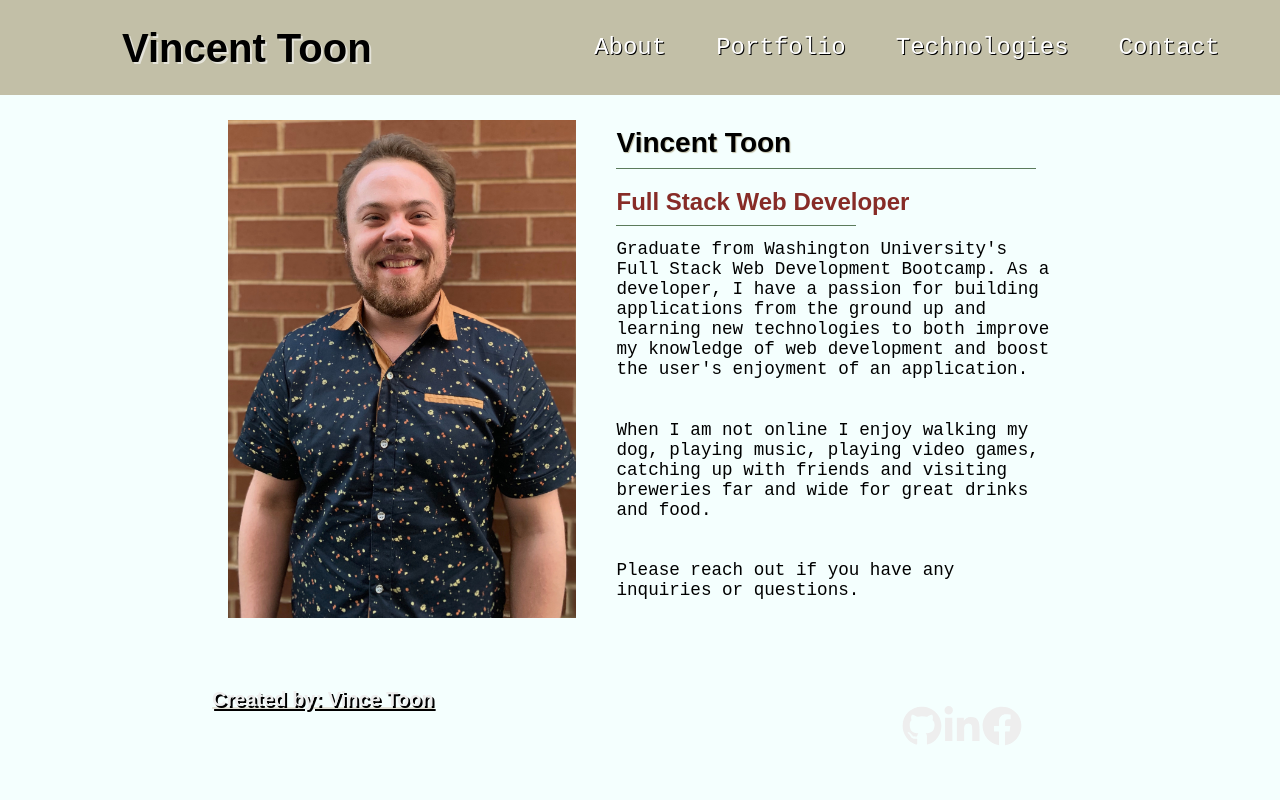
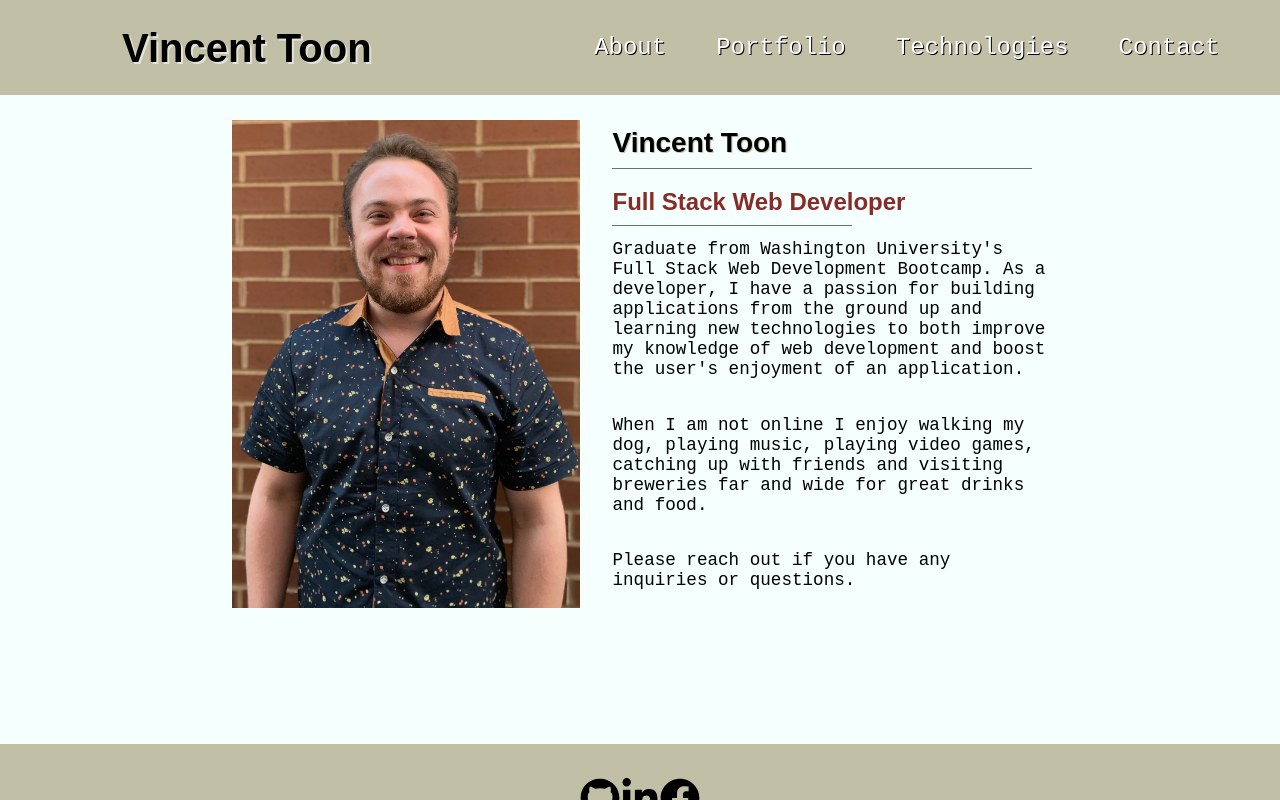
Before and after one commit to Vincenttoon/Toon-React-Portfolio, a React (Create React App) app: page / in a window 1280 px wide. Built offline with nearby package versions, Linux system fonts and the light colour scheme.

Commit message:
footer added always there tho

```diff
--- a/package.json
+++ b/package.json
@@ -9,6 +9,7 @@
     "@testing-library/jest-dom": "^5.16.5",
     "@testing-library/react": "^13.4.0",
     "@testing-library/user-event": "^13.5.0",
+    "antd": "^5.1.7",
     "bootstrap": "^5.2.3",
     "gh-pages": "^4.0.0",
     "react": "^18.2.0",
--- a/src/App.js
+++ b/src/App.js
@@ -4,7 +4,7 @@ import AboutPage from "./components/AboutPage";
 import Contact from "../src/components/Contact";
 import Portfolio from "../src/pages/Portfolio";
 import Technologies from "../src/pages/Technologies";
-import Footer from "../src/components/Footer";
+import FooterComponent from "../src/components/Footer";
 import './App.css';
 
 function App() {
@@ -34,7 +34,7 @@ const displayTab = () => {
       ></Header>
       {/* calling display tab to render correct page */}
       <main>{displayTab()}</main>
-      <Footer />
+      <FooterComponent />
     </div>
   );
 }
--- a/src/components/Footer/index.js
+++ b/src/components/Footer/index.js
@@ -3,14 +3,18 @@ import React from "react";
 import { FaFacebook } from "react-icons/fa";
 import { FaGithub } from "react-icons/fa";
 import { FaLinkedinIn } from "react-icons/fa";
+import { Layout } from 'antd';
 
-function Footer() {
+const { Footer } = Layout;
+
+function FooterComponent() {
+
   return (
-    <div className="footer-div">
-      <div>
-        <h2 className="foot-h2">Created by: Vince Toon</h2>
+    <Footer className="footer-div">
+      {/* <div>
+        <h2 className="foot-h2">Vince Toon</h2>
 
-      </div>
+      </div> */}
       <div className="icon-list">
         <div>
           <ul>
@@ -33,8 +37,8 @@ function Footer() {
           </ul>
         </div>
       </div>
-    </div>
+    </Footer>
   );
 }
 
-export default Footer;
+export default FooterComponent;
--- a/src/index.css
+++ b/src/index.css
@@ -40,7 +40,6 @@ body {
   font-family: 'Inconsolata', monospace;
   font-weight: 400;
   /* line-height: 1.5; */
-  font-size: 20px;
   color: var(--dark);
   background-color: #f3fffee1;
 }
@@ -207,34 +206,33 @@ a nav-link:hover {
 
 .footer-div {
   display: flex;
-  align-self: flex-end;
-  justify-content: space-around;
+  position: fixed;
+  bottom: 0px;
+  height: 3.5rem;
+  justify-content: center;
   width: 100%;
-  padding-top: 5%;
-  color: #EEEEEE;
-  text-decoration: underline;
-  text-decoration-color: var(--primary);
+  color: var(--black);
+  background-color: var(--secondary);
+}
+
+.foot-h2 {
+  font-size: 20px;
+  text-shadow: 1px 1px var(--primary);
 }
 
 .icon-list ul {
   width: 100%;
   display: flex;
   flex-direction: row;
-  justify-content: space-around;
-  padding-right: 50px;
-}
-
-.icon-list li {
-  padding: 10%;
-}
-
-.foot-h2 {
+  justify-content: center;
+  padding-inline-start: 0px;
   font-size: 20px;
-  text-shadow: 2px 2px #000000;
+  margin-top: 10px;
 }
 
 .icon-li:hover {
-  color: #0F044C;
+  flex-direction: column;
+  color: var(--third);
 }
 
 .projects-head{
@@ -370,7 +368,7 @@ a nav-link:hover {
 .resume-card {
   display: flex;
   flex-direction: column;
-  justify-content: start;
+  /* justify-content: start; */
   width: 300px;
   background-color: var(--primary);
   margin:20px;
```
Also changed, not shown: 1 other file (tests, documents, lock files or other folders).
